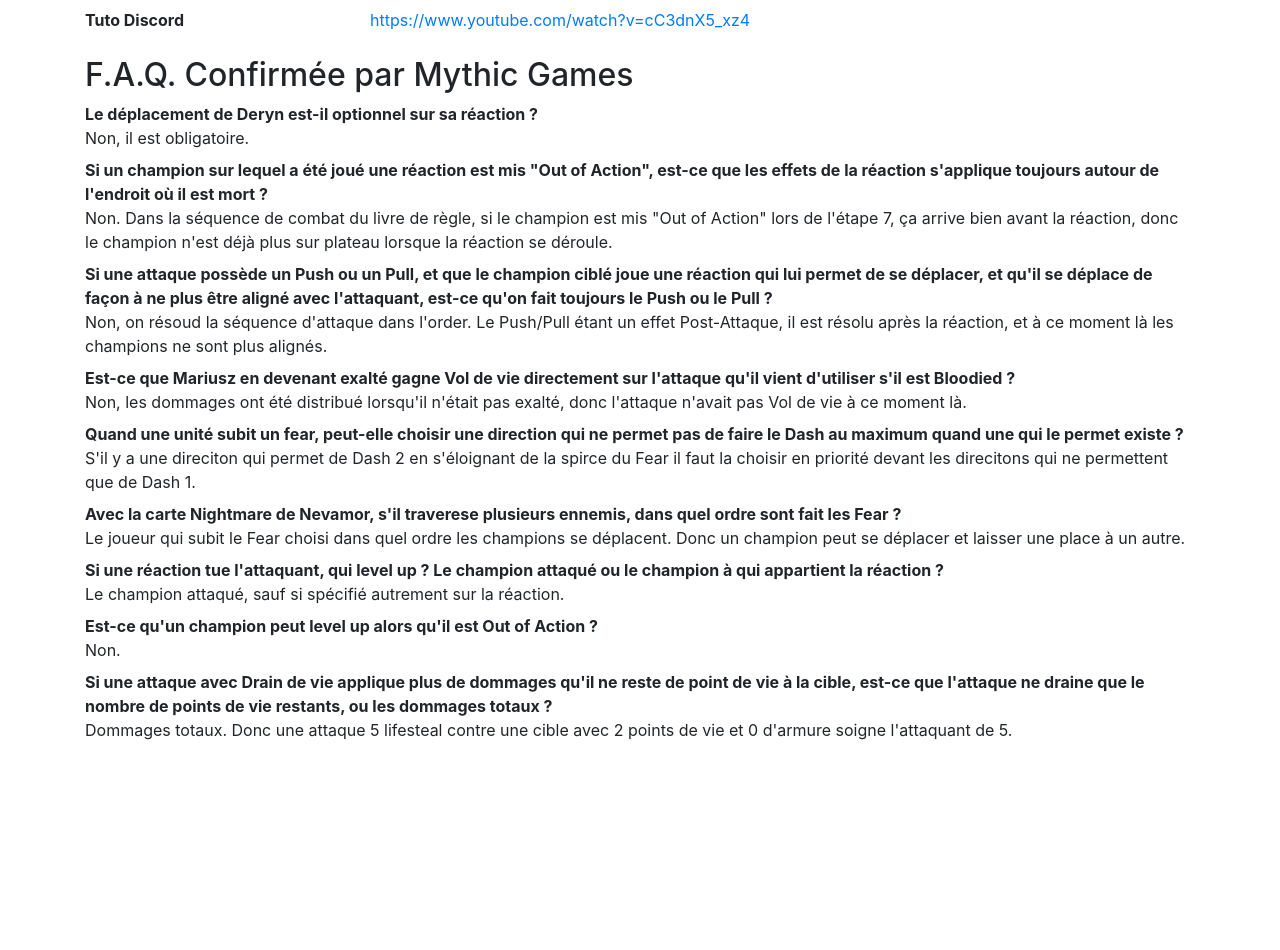
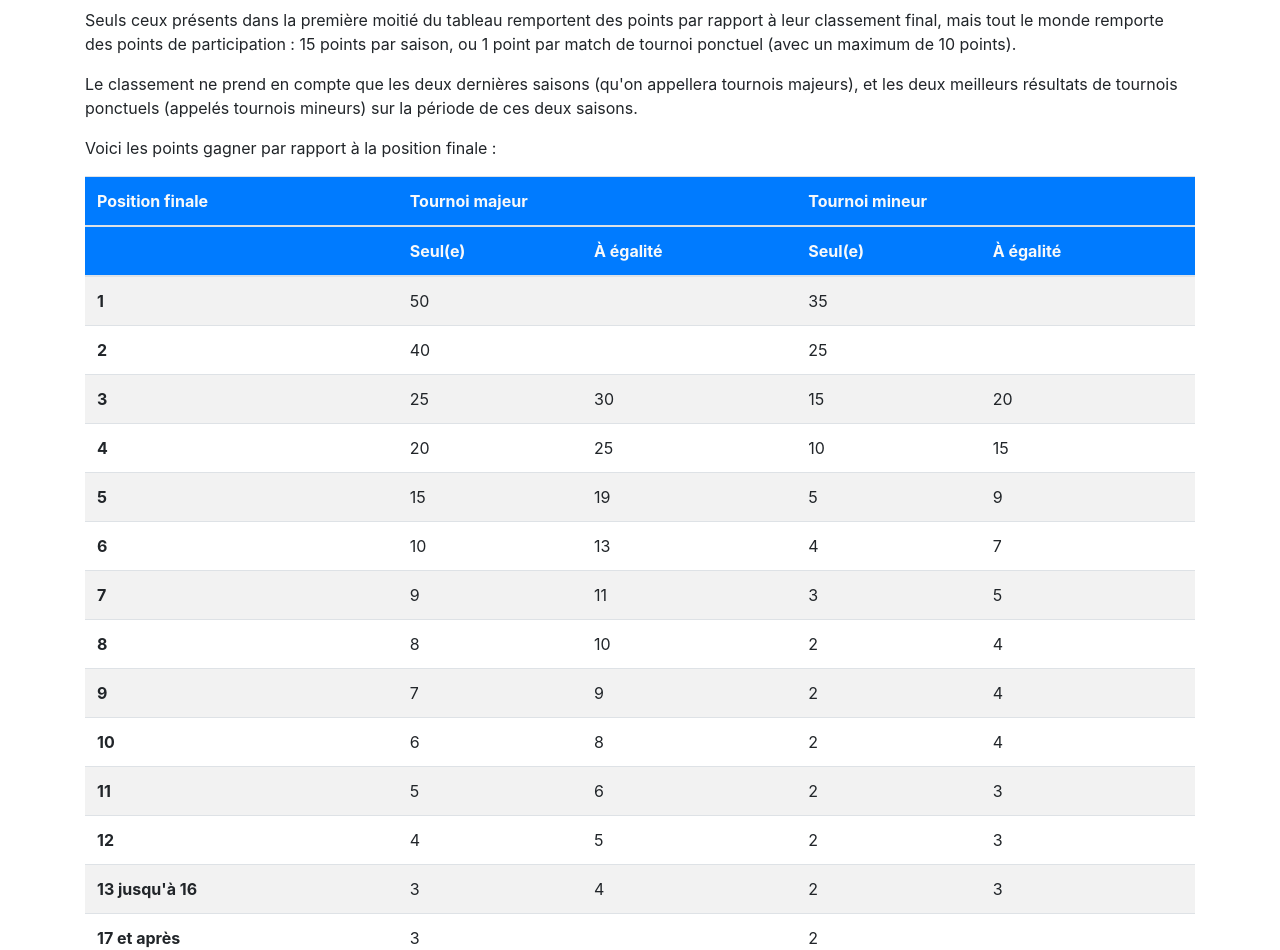
Before and after one commit to malexandre/sfb-ranking, a React (Create React App) app: page / in a window 1280 px wide. Shown: the part 1622-2572 px from the top of the page. Before the commit the page ends 2380 px from the top, so only its background shows below. Built offline with nearby package versions, Linux system fonts and the light colour scheme.

Commit message:
feat(rules): Add missing rules

```diff
--- a/src/rulebook/Rulebook.js
+++ b/src/rulebook/Rulebook.js
@@ -58,6 +58,11 @@
         À la fin de chaque saison, des discussions seront entamées avec la communauté pour décider si des changements
         sont à apporter pour la saison suivante, que ce soit en terme d&apos;organisation ou de règls durant les matchs.
       </p>
+      <p>
+        En plus des saisons, des tournois ponctuels pourront être organisés par la communauté, par exemple pour occuper
+        ceux qui ne sont pas qualifiés pour la phase finale pendant qu&aspos;elle se déroule, ou pour tester
+        d&aspos;autres formats.
+      </p>
 
       <h2>Structure des matchs</h2>
       <p>
@@ -88,6 +93,138 @@
         Concernant les phases finales, seul le premier match utilise le tirage au sort pour déterminer le premier
         joueur. Pour les matchs suivants, le premier joueur est le perdant du match précédent.
       </p>
+
+      <h2>Fonctionnement du classement SFB</h2>
+      <p>
+        Inspiré par le classement ATP, chaque participation à une saison ou un tournoi ponctuel peut apporter des points
+        pour le classement SFB. L&apos;équipe de modération sera en charge de décider si un tournoi ponctuel est assez
+        compétitif pour être pris en compte dans le classement. Par exemple, un format qui distribue aléatoirement 3
+        champions à chaque joueur serait un poil trop aléatoire pour être vraiment compétitif.
+      </p>
+      <p>
+        Plus les compétitions sont longues, plus elles peuvent rapporter de points. Les saisons rapportent plus de
+        points que les tournois ponctuels.
+      </p>
+      <p>
+        Seuls ceux présents dans la première moitié du tableau remportent des points par rapport à leur classement
+        final, mais tout le monde remporte des points de participation : 15 points par saison, ou 1 point par match de
+        tournoi ponctuel (avec un maximum de 10 points).
+      </p>
+      <p>
+        Le classement ne prend en compte que les deux dernières saisons (qu&apos;on appellera tournois majeurs), et les
+        deux meilleurs résultats de tournois ponctuels (appelés tournois mineurs) sur la période de ces deux saisons.
+      </p>
+      <p>Voici les points gagner par rapport à la position finale :</p>
+      <table className="table table-striped">
+        <thead className="bg-primary text-light">
+          <tr>
+            <th scope="col">Position finale</th>
+            <th scope="col" colSpan="2">Tournoi majeur</th>
+            <th scope="col" colSpan="2">Tournoi mineur</th>
+          </tr>
+          <tr>
+            <th scope="col"></th>
+            <th scope="col">Seul(e)</th>
+            <th scope="col">À égalité</th>
+            <th scope="col">Seul(e)</th>
+            <th scope="col">À égalité</th>
+          </tr>
+        </thead>
+        <tbody>
+          <tr>
+            <th scope="row">1</th>
+            <td colSpan="2">50</td>
+            <td colSpan="2">35</td>
+          </tr>
+          <tr>
+            <th scope="row">2</th>
+            <td colSpan="2">40</td>
+            <td colSpan="2">25</td>
+          </tr>
+          <tr>
+            <th scope="row">3</th>
+            <td>25</td>
+            <td>30</td>
+            <td>15</td>
+            <td>20</td>
+          </tr>
+          <tr>
+            <th scope="row">4</th>
+            <td>20</td>
+            <td>25</td>
+            <td>10</td>
+            <td>15</td>
+          </tr>
+          <tr>
+            <th scope="row">5</th>
+            <td>15</td>
+            <td>19</td>
+            <td>5</td>
+            <td>9</td>
+          </tr>
+          <tr>
+            <th scope="row">6</th>
+            <td>10</td>
+            <td>13</td>
+            <td>4</td>
+            <td>7</td>
+          </tr>
+          <tr>
+            <th scope="row">7</th>
+            <td>9</td>
+            <td>11</td>
+            <td>3</td>
+            <td>5</td>
+          </tr>
+          <tr>
+            <th scope="row">8</th>
+            <td>8</td>
+            <td>10</td>
+            <td>2</td>
+            <td>4</td>
+          </tr>
+          <tr>
+            <th scope="row">9</th>
+            <td>7</td>
+            <td>9</td>
+            <td>2</td>
+            <td>4</td>
+          </tr>
+          <tr>
+            <th scope="row">10</th>
+            <td>6</td>
+            <td>8</td>
+            <td>2</td>
+            <td>4</td>
+          </tr>
+          <tr>
+            <th scope="row">11</th>
+            <td>5</td>
+            <td>6</td>
+            <td>2</td>
+            <td>3</td>
+          </tr>
+          <tr>
+            <th scope="row">12</th>
+            <td>4</td>
+            <td>5</td>
+            <td>2</td>
+            <td>3</td>
+          </tr>
+          <tr>
+            <th scope="row">13 jusqu&apos;à 16</th>
+            <td>3</td>
+            <td>4</td>
+            <td>2</td>
+            <td>3</td>
+          </tr>
+          <tr>
+            <th scope="row">17 et après</th>
+            <td colSpan="2">3</td>
+            <td colSpan="2">2</td>
+          </tr>
+        </tbody>
+      </table>
 
       <h2>Liens importants</h2>
       <dl className="row">
```
